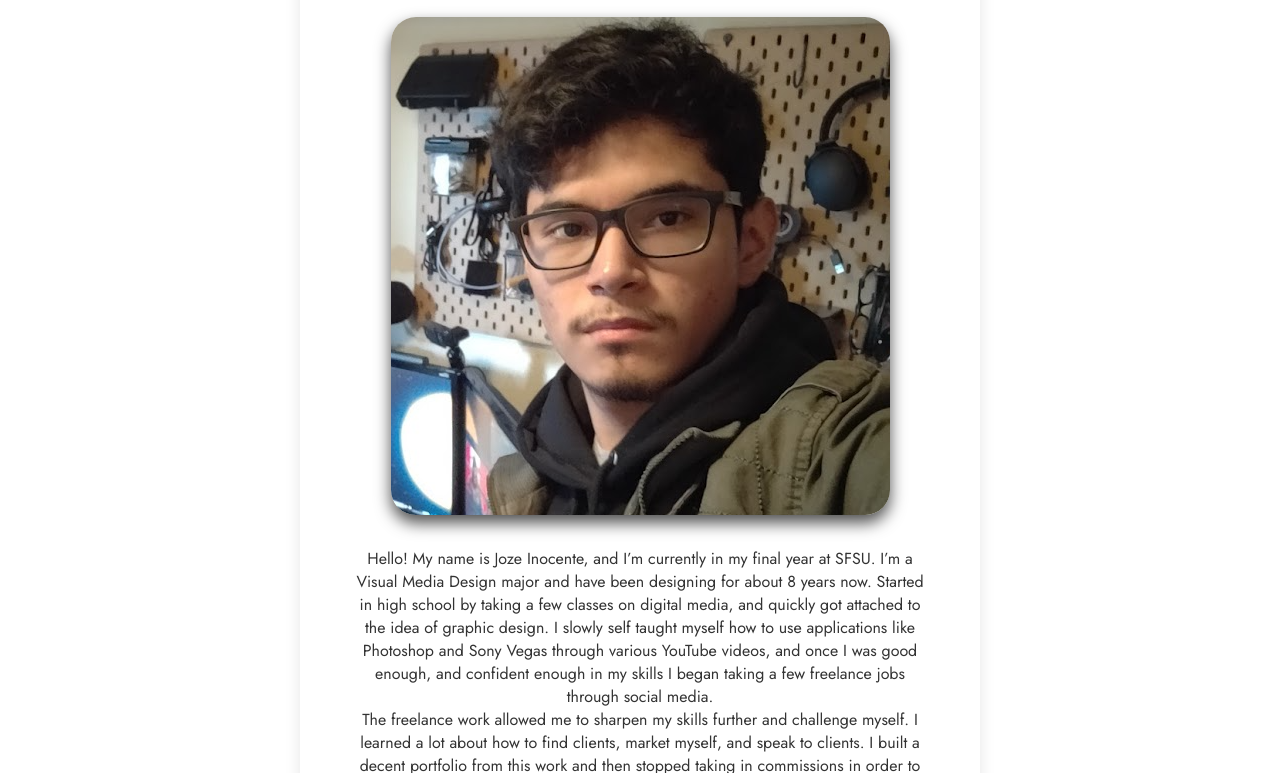
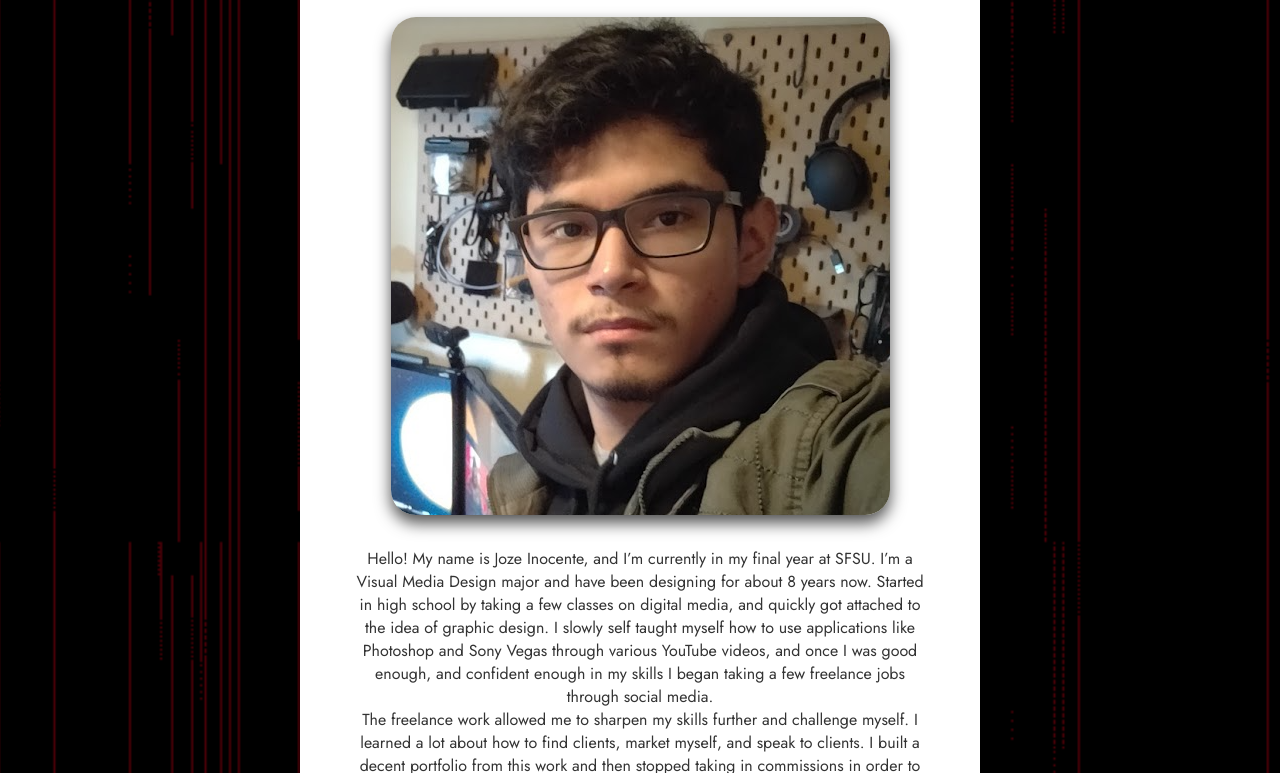
Before and after one commit to JozeInocente/ProjectOnePortfolio, a plain HTML site: page index.html in a window 1280 px wide. Shown: the part 258-1031 px from the top of the page. Drawn offline with Linux system fonts and the light colour scheme; the site is published under a folder, as on GitHub Pages, so addresses that start at the root find nothing.

Commit message:
Update style.css

```diff
--- a/css/style.css
+++ b/css/style.css
@@ -1,6 +1,6 @@
 body {
     font-family: "Jost", sans-serif;
-    background: url(/img/Background.gif) no-repeat center center fixed;
+    background: url(../img/Background.gif) no-repeat center center fixed;
     background-size: cover;
     color: #333;
     margin: 0;
```
